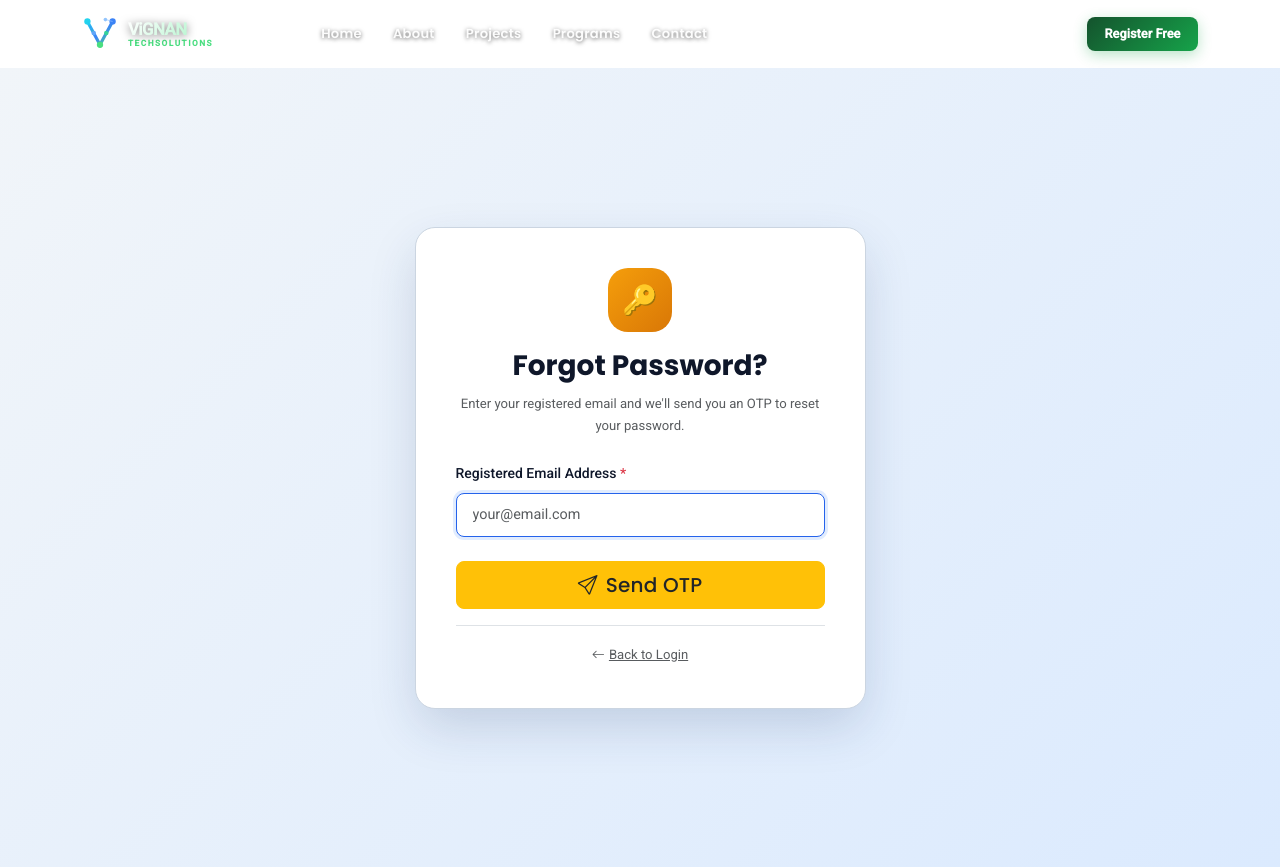
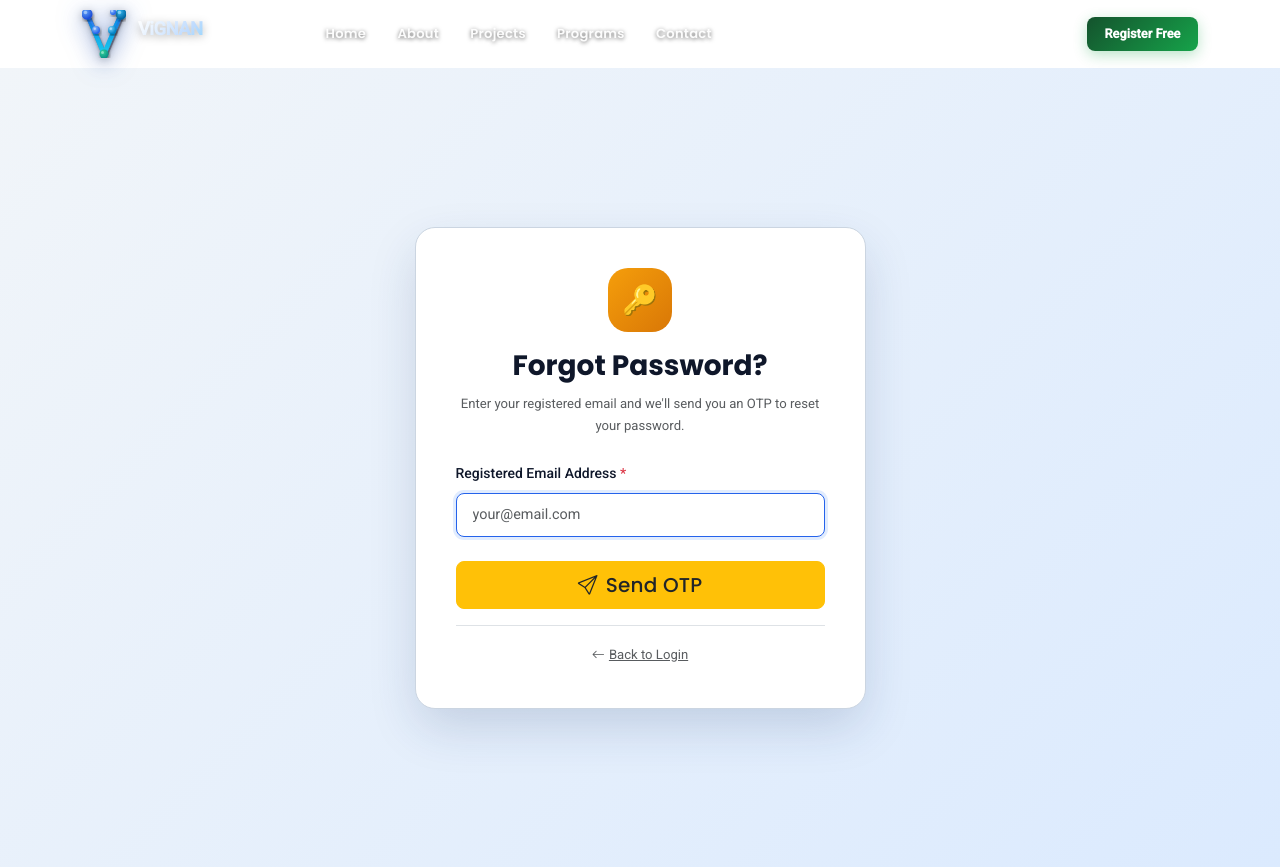
Before and after one commit to Vignantechsolutions/Vignantech, a Django app: page /accounts/forgot-password/ in a window 1280 px wide. Shown: the top 867 px of the page. Run offline with Django 5.2, Linux system fonts and the light colour scheme; some libraries are stand-ins or nearby versions.

Commit message:
feat: 3D SVG logo with radial gradient spheres, depth shadows, hover animation

```diff
--- a/templates/partials/navbar.html
+++ b/templates/partials/navbar.html
@@ -23,18 +23,20 @@
 }
 
 /* ── LOGO ── */
-.vt-logo-link{text-decoration:none;display:flex;align-items:center;gap:10px;flex-shrink:0}
-.vt-logo-svg{width:36px;height:36px;flex-shrink:0}
+.vt-logo-link{text-decoration:none;display:flex;align-items:center;gap:12px;flex-shrink:0}
+.vt-logo-svg{width:44px;height:48px;flex-shrink:0;transition:transform .3s ease;}
+.vt-logo-link:hover .vt-logo-svg{transform:translateY(-2px) rotate(-3deg) scale(1.05)}
 .vt-logo-text{display:flex;flex-direction:column;line-height:1}
 .vt-logo-top{
-  font-size:1.05rem;font-weight:800;letter-spacing:-.5px;
-  background:linear-gradient(135deg,#fff 0%,#a5f3c4 100%);
+  font-size:1.15rem;font-weight:900;letter-spacing:-.5px;
+  background:linear-gradient(135deg,#fff 0%,#bfdbfe 60%,#7dd3fc 100%);
   -webkit-background-clip:text;-webkit-text-fill-color:transparent;background-clip:text;
   text-shadow:none;
-  filter:drop-shadow(0 1px 4px rgba(0,0,0,.5));
+  filter:drop-shadow(0 2px 4px rgba(0,0,0,.3));
 }
 .vt-logo-sub{
-  font-size:.52rem;font-weight:700;letter-spacing:.18em;text-transform:uppercase;color:#4ade80;margin-top:1px;
+  font-size:.5rem;font-weight:700;letter-spacing:.2em;text-transform:uppercase;
+  color:rgba(255,255,255,.6);margin-top:2px;
 }
 
 /* ── NAV LINKS ── */
@@ -169,30 +171,79 @@
 
       <!-- LOGO -->
       <a class="vt-logo-link" href="{% url 'core:home' %}">
-        <!-- Inline SVG logo matching reference — V shape with nodes -->
-        <svg class="vt-logo-svg" viewBox="0 0 36 40" fill="none" xmlns="http://www.w3.org/2000/svg">
+        <!-- 3D-style SVG logo matching reference -->
+        <svg class="vt-logo-svg" viewBox="0 0 44 48" fill="none" xmlns="http://www.w3.org/2000/svg" style="width:44px;height:48px;filter:drop-shadow(0 4px 12px rgba(37,99,235,.5)) drop-shadow(0 2px 4px rgba(0,0,0,.3))">
           <defs>
-            <linearGradient id="vg1" x1="0%" y1="0%" x2="100%" y2="100%">
-              <stop offset="0%" stop-color="#22d3ee"/>
-              <stop offset="50%" stop-color="#3b82f6"/>
-              <stop offset="100%" stop-color="#4ade80"/>
+            <!-- V-shape gradient: blue top to teal/green bottom -->
+            <linearGradient id="vGrad" x1="22" y1="0" x2="22" y2="48" gradientUnits="userSpaceOnUse">
+              <stop offset="0%" stop-color="#1d4ed8"/>
+              <stop offset="50%" stop-color="#0ea5e9"/>
+              <stop offset="100%" stop-color="#22d3ee"/>
             </linearGradient>
+            <!-- Node gradients for 3D sphere effect -->
+            <radialGradient id="ball1" cx="35%" cy="30%" r="65%">
+              <stop offset="0%" stop-color="#60a5fa"/>
+              <stop offset="100%" stop-color="#1d4ed8"/>
+            </radialGradient>
+            <radialGradient id="ball2" cx="35%" cy="30%" r="65%">
+              <stop offset="0%" stop-color="#38bdf8"/>
+              <stop offset="100%" stop-color="#0369a1"/>
+            </radialGradient>
+            <radialGradient id="ball3" cx="35%" cy="30%" r="65%">
+              <stop offset="0%" stop-color="#34d399"/>
+              <stop offset="100%" stop-color="#0d9488"/>
+            </radialGradient>
+            <radialGradient id="ball4" cx="35%" cy="30%" r="65%">
+              <stop offset="0%" stop-color="#93c5fd"/>
+              <stop offset="100%" stop-color="#2563eb"/>
+            </radialGradient>
+            <radialGradient id="ball5" cx="35%" cy="30%" r="65%">
+              <stop offset="0%" stop-color="#7dd3fc"/>
+              <stop offset="100%" stop-color="#0284c7"/>
+            </radialGradient>
+            <!-- 3D depth shadow filter -->
+            <filter id="depth" x="-20%" y="-20%" width="140%" height="140%">
+              <feDropShadow dx="1" dy="2" stdDeviation="1.5" flood-color="rgba(0,0,0,.4)"/>
+            </filter>
           </defs>
-          <!-- V shape -->
-          <path d="M4 6 L18 32 L32 6" stroke="url(#vg1)" stroke-width="3.5" stroke-linecap="round" stroke-linejoin="round" fill="none"/>
-          <!-- Nodes -->
-          <circle cx="4"  cy="6"  r="3.5" fill="#22d3ee"/>
-          <circle cx="32" cy="6"  r="3.5" fill="#3b82f6"/>
-          <circle cx="18" cy="32" r="3.5" fill="#4ade80"/>
-          <circle cx="11" cy="19" r="2.5" fill="#60a5fa"/>
-          <circle cx="25" cy="19" r="2.5" fill="#34d399"/>
-          <!-- Top extra node -->
-          <circle cx="24" cy="4"  r="2"   fill="#93c5fd"/>
-          <!-- Connection lines -->
-          <line x1="4" y1="6" x2="11" y2="19" stroke="url(#vg1)" stroke-width="1.5" stroke-dasharray="3 2" opacity=".5"/>
-          <line x1="32" y1="6" x2="25" y2="19" stroke="url(#vg1)" stroke-width="1.5" stroke-dasharray="3 2" opacity=".5"/>
-          <line x1="32" y1="6" x2="24" y2="4" stroke="#93c5fd" stroke-width="1.2" opacity=".6"/>
+
+          <!-- V-shape body with 3D depth -->
+          <!-- Shadow/depth layer (offset slightly) -->
+          <path d="M5 4 L22 44 L39 4" stroke="rgba(0,0,50,.3)" stroke-width="5" stroke-linecap="round" stroke-linejoin="round" fill="none" transform="translate(1,2)"/>
+          <!-- Main V stroke -->
+          <path d="M5 4 L22 44 L39 4" stroke="url(#vGrad)" stroke-width="4.5" stroke-linecap="round" stroke-linejoin="round" fill="none" filter="url(#depth)"/>
+
+          <!-- Connector rods -->
+          <line x1="5" y1="4" x2="14" y2="20" stroke="#3b82f6" stroke-width="2" opacity=".6"/>
+          <line x1="39" y1="4" x2="30" y2="20" stroke="#0ea5e9" stroke-width="2" opacity=".6"/>
+          <line x1="39" y1="4" x2="31" y2="2" stroke="#60a5fa" stroke-width="1.5" opacity=".5"/>
+
+          <!-- 3D Spheres (large nodes at top of V arms) -->
+          <!-- Top-left large sphere -->
+          <circle cx="5" cy="4" r="5.5" fill="url(#ball1)" filter="url(#depth)"/>
+          <circle cx="3.5" cy="2.5" r="1.8" fill="rgba(255,255,255,.4)"/>
+
+          <!-- Top-right large sphere -->
+          <circle cx="39" cy="4" r="5.5" fill="url(#ball2)" filter="url(#depth)"/>
+          <circle cx="37.5" cy="2.5" r="1.8" fill="rgba(255,255,255,.4)"/>
+
+          <!-- Mid-left sphere -->
+          <circle cx="14" cy="20" r="4" fill="url(#ball4)" filter="url(#depth)"/>
+          <circle cx="12.8" cy="18.8" r="1.3" fill="rgba(255,255,255,.4)"/>
+
+          <!-- Mid-right sphere -->
+          <circle cx="30" cy="20" r="4" fill="url(#ball5)" filter="url(#depth)"/>
+          <circle cx="28.8" cy="18.8" r="1.3" fill="rgba(255,255,255,.4)"/>
+
+          <!-- Center bottom sphere (teal/green) -->
+          <circle cx="22" cy="44" r="4.5" fill="url(#ball3)" filter="url(#depth)"/>
+          <circle cx="20.5" cy="42.5" r="1.5" fill="rgba(255,255,255,.4)"/>
+
+          <!-- Extra top-right accent node -->
+          <circle cx="31" cy="2" r="3" fill="url(#ball4)" filter="url(#depth)"/>
+          <circle cx="30" cy="1" r="1" fill="rgba(255,255,255,.4)"/>
         </svg>
+
         <div class="vt-logo-text">
           <span class="vt-logo-top">ViGNAN</span>
           <span class="vt-logo-sub">TechSolutions</span>
```
